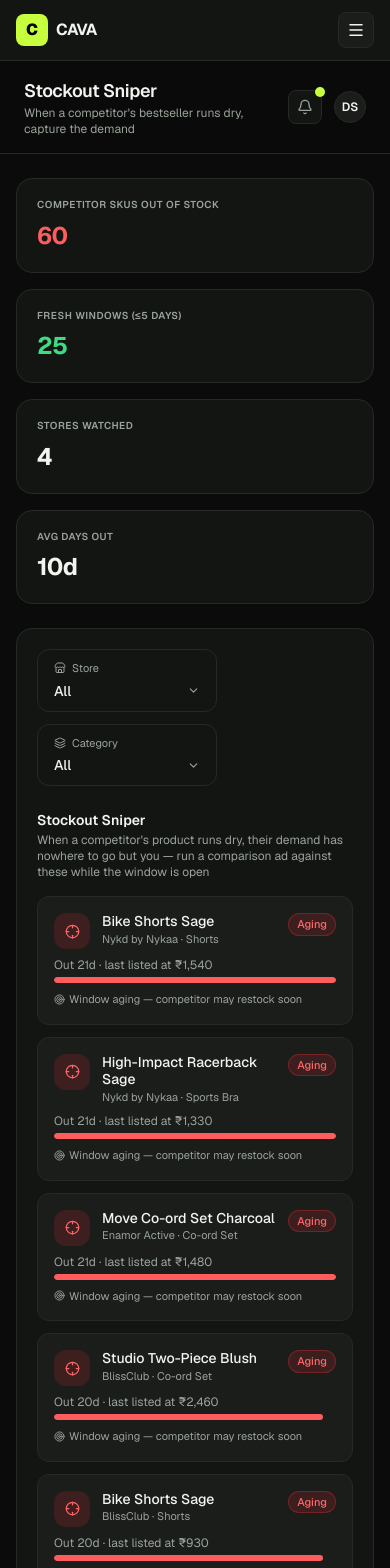
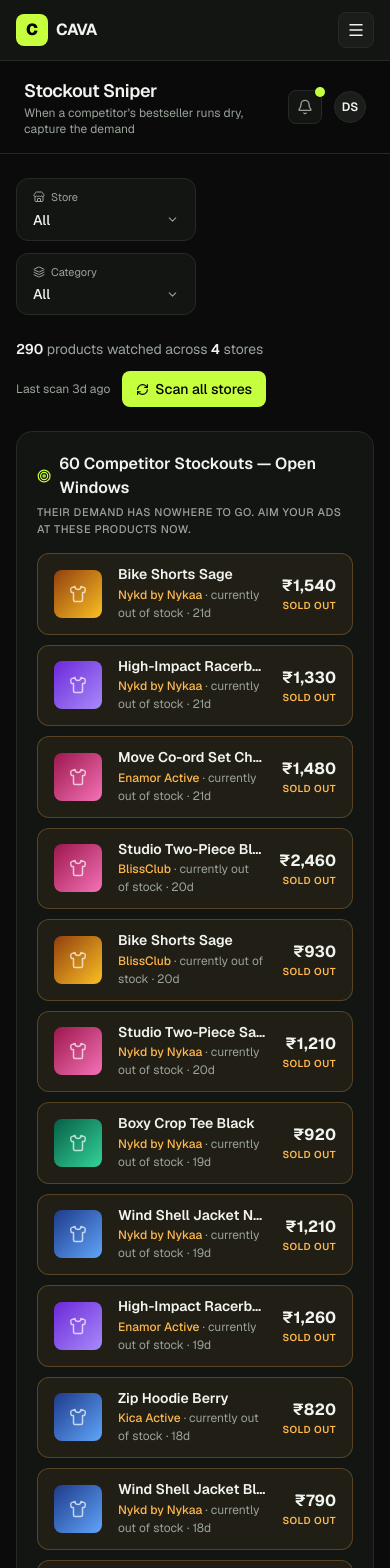
Before and after one commit to riddhimanghosh-ai/cava-datawarehouse, a Next.js app: page /marketing/stockout-sniper in a window 390 px wide. Shown: the top 1568 px of the page. Built offline with nearby package versions, Linux system fonts and the light colour scheme.

Commit message:
Redesign Stockout Sniper as full-width list to match reference
Products-watched / last-scan / Scan-all-stores meta row, an "Open
Windows" section header, and full-width rows (category-gradient
thumbnail, title, store · out-of-stock · days, price + SOLD OUT)
instead of the card grid.

```diff
--- a/src/app/marketing/stockout-sniper/page.tsx
+++ b/src/app/marketing/stockout-sniper/page.tsx
@@ -1,61 +1,98 @@
 "use client";
 
 import { useState } from "react";
-import { Crosshair, Layers, Store, Target } from "lucide-react";
-import { Card, CardHeader, StatCard, Badge, MultiSelect, passesFilter, FilterRow, IconTile, ProgressBar } from "@/components/ui";
+import { Layers, RefreshCw, Shirt, Store, Target } from "lucide-react";
+import { Card, MultiSelect, passesFilter, FilterRow } from "@/components/ui";
 import { formatINR, cx } from "@/lib/format";
 import { allStockouts, COMPETITOR_STORES } from "@/lib/data";
+
+const CATEGORY_GRADIENT: Record<string, string> = {
+  Leggings: "linear-gradient(135deg,#1f2937,#4b5563)",
+  "Sports Bra": "linear-gradient(135deg,#6d28d9,#a78bfa)",
+  Joggers: "linear-gradient(135deg,#334155,#64748b)",
+  "Co-ord Set": "linear-gradient(135deg,#9d174d,#f472b6)",
+  Tees: "linear-gradient(135deg,#065f46,#34d399)",
+  Shorts: "linear-gradient(135deg,#92400e,#fbbf24)",
+  Outerwear: "linear-gradient(135deg,#1e3a8a,#60a5fa)",
+};
 
 export default function StockoutSniperPage() {
   const [store, setStore] = useState<Set<string>>(new Set());
   const [category, setCategory] = useState<Set<string>>(new Set());
   const categories = Array.from(new Set(COMPETITOR_STORES.flatMap((s) => s.products.map((p) => p.category))));
+
   const stockouts = allStockouts()
     .filter((s) => passesFilter(store, s.store))
     .filter((s) => passesFilter(category, s.product.category));
-  const freshWindows = allStockouts().filter((s) => (s.product.outOfStockDays ?? 0) <= 5).length;
+
+  const productsWatched = COMPETITOR_STORES.reduce((n, s) => n + s.products.length, 0);
+  const storesWatched = store.size === 0 ? COMPETITOR_STORES.length : store.size;
+  const lastScan = Math.min(...COMPETITOR_STORES.map((s) => s.lastScannedDaysAgo));
 
   return (
     <div className="space-y-6">
-      <div className="grid grid-cols-1 sm:grid-cols-2 lg:grid-cols-4 gap-4">
-        <StatCard label="Competitor SKUs out of stock" value={`${allStockouts().length}`} tone="danger" />
-        <StatCard label="Fresh windows (≤5 days)" value={`${freshWindows}`} tone="ok" />
-        <StatCard label="Stores watched" value={`${COMPETITOR_STORES.length}`} />
-        <StatCard label="Avg days out" value={`${Math.round(allStockouts().reduce((s, r) => s + (r.product.outOfStockDays ?? 0), 0) / allStockouts().length)}d`} />
+      <FilterRow>
+        <MultiSelect label="Store" icon={<Store size={12} />} selected={store} onChange={setStore} options={COMPETITOR_STORES.map((s) => ({ value: s.name, label: s.name }))} />
+        <MultiSelect label="Category" icon={<Layers size={12} />} selected={category} onChange={setCategory} options={categories.map((c) => ({ value: c, label: c }))} />
+      </FilterRow>
+
+      {/* Meta row */}
+      <div className="flex flex-wrap items-center justify-between gap-3">
+        <div className="text-sm text-[var(--muted)]">
+          <span className="text-[var(--foreground)] font-semibold">{productsWatched}</span> products watched across{" "}
+          <span className="text-[var(--foreground)] font-semibold">{storesWatched}</span> store{storesWatched > 1 ? "s" : ""}
+        </div>
+        <div className="flex items-center gap-3">
+          <span className="text-xs text-[var(--muted)]">Last scan {lastScan}d ago</span>
+          <button className="flex items-center gap-1.5 rounded-lg bg-[var(--accent)] text-black font-medium px-3.5 py-2 text-sm">
+            <RefreshCw size={13} /> Scan all stores
+          </button>
+        </div>
       </div>
 
       <Card>
-        <FilterRow>
-          <MultiSelect label="Store" icon={<Store size={12} />} selected={store} onChange={setStore} options={COMPETITOR_STORES.map((s) => ({ value: s.name, label: s.name }))} />
-          <MultiSelect label="Category" icon={<Layers size={12} />} selected={category} onChange={setCategory} options={categories.map((c) => ({ value: c, label: c }))} />
-        </FilterRow>
-        <CardHeader title="Stockout Sniper" subtitle="When a competitor's product runs dry, their demand has nowhere to go but you — run a comparison ad against these while the window is open" />
-        <div className="grid grid-cols-1 md:grid-cols-2 xl:grid-cols-3 gap-3">
+        <div className="flex items-center gap-2 mb-1">
+          <Target size={16} className="text-[var(--accent)]" />
+          <h3 className="text-base font-semibold">{stockouts.length} Competitor Stockouts — Open Windows</h3>
+        </div>
+        <p className="text-[11px] uppercase tracking-wider text-[var(--muted)] font-medium mb-4">
+          Their demand has nowhere to go. Aim your ads at these products now.
+        </p>
+
+        <div className="space-y-2.5">
           {stockouts.map((s) => {
             const days = s.product.outOfStockDays ?? 0;
             const fresh = days <= 5;
             return (
-              <div key={s.product.id} className="rounded-xl border border-[var(--border)] bg-[var(--surface-2)] p-4">
-                <div className="flex items-start gap-3 mb-2">
-                  <IconTile icon={<Crosshair size={15} />} tone={fresh ? "ok" : "danger"} />
-                  <div className="flex-1 min-w-0">
-                    <div className="text-sm font-medium leading-tight">{s.product.title}</div>
-                    <div className="text-[11px] text-[var(--muted)]">{s.store} · {s.product.category}</div>
+              <div
+                key={s.product.id}
+                className="flex items-center gap-4 rounded-xl border border-[var(--warning)]/25 bg-[var(--warning)]/[0.06] px-4 py-3"
+              >
+                <div
+                  className="h-12 w-12 rounded-lg shrink-0 flex items-center justify-center text-white/70"
+                  style={{ background: CATEGORY_GRADIENT[s.product.category] ?? "linear-gradient(135deg,#334155,#64748b)" }}
+                >
+                  <Shirt size={18} />
+                </div>
+                <div className="flex-1 min-w-0">
+                  <div className="text-sm font-semibold leading-tight truncate">{s.product.title}</div>
+                  <div className="text-[12px] mt-0.5">
+                    <span className="text-[var(--warning)] font-medium">{s.store}</span>
+                    <span className="text-[var(--muted)]"> · currently out of stock</span>
+                    <span className="text-[var(--muted)]"> · {days}d</span>
+                    {fresh && <span className="text-[var(--ok)] font-medium"> · fresh window</span>}
                   </div>
-                  <Badge tone={fresh ? "positive" : "stockout"}>{fresh ? "fresh window" : "aging"}</Badge>
                 </div>
-                <div className="flex items-center justify-between text-xs text-[var(--muted)] mb-1">
-                  <span>Out {days}d · last listed at {formatINR(s.product.price)}</span>
-                </div>
-                <ProgressBar pct={Math.min(100, (days / 21) * 100)} tone={fresh ? "ok" : "danger"} />
-                <div className={cx("flex items-center gap-1 text-[11px] mt-2", fresh ? "text-[var(--ok)]" : "text-[var(--muted)]")}>
-                  <Target size={11} />
-                  {fresh ? "Launch a comparison ad now — window still open" : "Window aging — competitor may restock soon"}
+                <div className="text-right shrink-0">
+                  <div className="text-base font-bold">{formatINR(s.product.price)}</div>
+                  <div className="text-[10px] uppercase tracking-wider font-semibold text-[var(--warning)]">Sold Out</div>
                 </div>
               </div>
             );
           })}
-          {stockouts.length === 0 && <p className="text-sm text-[var(--muted)] py-6 text-center col-span-full">No competitor stockouts on this filter.</p>}
+          {stockouts.length === 0 && (
+            <p className="text-sm text-[var(--muted)] py-6 text-center">No competitor stockouts on this filter.</p>
+          )}
         </div>
       </Card>
     </div>
```
